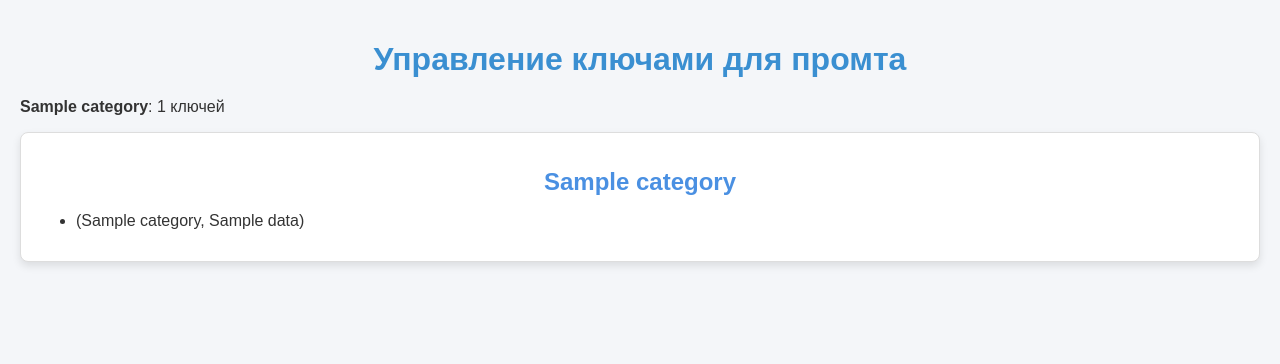
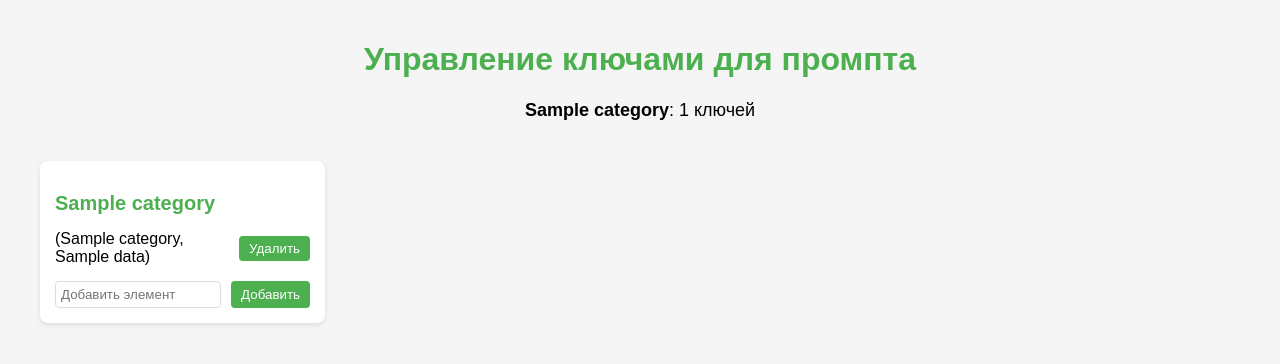
Before and after one commit to AndreyRedWhite/masha_bot, a Flask app: template flask_app/templates/index.html in a window 1280 px wide. Shown: the top 364 px of the page. Run offline with Flask 3, Linux system fonts and the light colour scheme; the template is opened without the code that fills it: most values are stand-ins (such as "Sample title", 1, 10 or a date in 2020).

Commit message:
changed flask app static files

```diff
--- a/flask_app/static/css/styles.css
+++ b/flask_app/static/css/styles.css
@@ -1,124 +1,76 @@
-/* Основные стили */
 body {
     font-family: Arial, sans-serif;
     margin: 0;
     padding: 20px;
-    background-color: #f4f6f9;
-    color: #333;
+    background-color: #f5f5f5;
 }
 
 h1 {
     text-align: center;
-    color: #3a8fd1;
-    font-size: 2rem;
-    margin-bottom: 20px;
+    color: #4CAF50;
 }
 
-h2 {
-    font-size: 1.5rem;
-    color: #4a90e2;
+.counters {
+    margin-bottom: 20px;
     text-align: center;
+    font-size: 18px;
+}
+
+.categories {
+    display: grid;
+    grid-template-columns: repeat(4, 1fr);
+    gap: 20px;
+    padding: 20px;
+}
+
+.category {
+    background: white;
+    border-radius: 8px;
+    box-shadow: 0 2px 5px rgba(0, 0, 0, 0.1);
+    padding: 15px;
+}
+
+.category h2 {
+    color: #4CAF50;
+    font-size: 20px;
     margin-bottom: 10px;
 }
 
-/* Сообщения */
-.flash-messages {
-    list-style-type: none;
-    padding: 0;
-    margin-bottom: 20px;
-}
-
-.flash-messages li {
-    background-color: #dff0d8;
-    color: #3c763d;
-    padding: 10px;
-    border-radius: 5px;
-    margin-bottom: 10px;
-    text-align: center;
-    font-weight: bold;
-}
-
-/* Контейнер категорий */
-.categories-container {
-    display: grid;
-    grid-template-columns: repeat(4, 1fr); /* 4 столбца */
-    gap: 20px;
-}
-
-.category {
-    background-color: #ffffff;
-    border: 1px solid #ddd;
-    border-radius: 8px;
-    padding: 15px;
-    box-shadow: 0 4px 8px rgba(0, 0, 0, 0.1);
-}
-
-.items {
-    max-height: 300px; /* Прокрутка для списков */
-    overflow-y: auto;
-    margin-bottom: 10px;
-    padding-right: 5px;
-}
-
-.items ul {
+.category ul {
     list-style-type: none;
     padding: 0;
     margin: 0;
 }
 
-.items li {
+.category li {
     display: flex;
     justify-content: space-between;
     align-items: center;
-    margin-bottom: 8px;
-    padding: 8px;
-    background-color: #f9f9f9;
-    border-radius: 5px;
-    border: 1px solid #ddd;
+    padding: 5px 0;
 }
 
-.items li:hover {
-    background-color: #eef5ff;
-}
-
-/* Кнопки */
 button {
-    background-color: #4a90e2;
+    background: #4CAF50;
     color: white;
     border: none;
+    border-radius: 4px;
     padding: 5px 10px;
-    border-radius: 3px;
     cursor: pointer;
-    font-size: 0.9rem;
-    transition: background-color 0.3s;
 }
 
 button:hover {
-    background-color: #3a8fd1;
+    background: #45a049;
 }
 
-button:active {
-    background-color: #317bb4;
+input {
+    padding: 5px;
+    width: 70%;
+    border: 1px solid #ddd;
+    border-radius: 4px;
 }
 
-button#btn_add {
-background-color: red;
-}
-/* Форма добавления */
-.add-item-form {
+form {
     display: flex;
     gap: 10px;
     margin-top: 10px;
 }
-
-.add-item-form input[type="text"] {
-    flex-grow: 1;
-    padding: 8px;
-    border: 1px solid #ddd;
-    border-radius: 5px;
-    font-size: 0.9rem;
-}
-
-.add-item-form button {
-    padding: 8px 12px;
-}
--- a/flask_app/templates/index.html
+++ b/flask_app/templates/index.html
@@ -3,27 +3,71 @@
 <head>
     <meta charset="UTF-8">
     <meta name="viewport" content="width=device-width, initial-scale=1.0">
-    <title>Управление data.json</title>
+    <title>Управление ключами для промпта</title>
     <link rel="stylesheet" href="/static/css/styles.css">
 </head>
 <body>
-    <h1>Управление ключами для промта</h1>
+    <h1>Управление ключами для промпта</h1>
+
+    <!-- Блок для отображения количества элементов в каждой категории -->
     <div class="counters">
         {% for category, count in counters.items() %}
             <p><strong>{{ category }}</strong>: {{ count }} ключей</p>
         {% endfor %}
     </div>
+
+    <!-- Отображение категорий и элементов -->
     <div class="categories">
         {% for category, items in data.items() %}
             <div class="category">
                 <h2>{{ category }}</h2>
                 <ul>
                     {% for item in items %}
-                        <li>{{ item }}</li>
+                        <li>
+                            {{ item }}
+                            <button class="delete-btn" onclick="deleteItem('{{ category }}', '{{ item }}')">Удалить</button>
+                        </li>
                     {% endfor %}
                 </ul>
+                <form onsubmit="addItem(event, '{{ category }}')">
+                    <input type="text" placeholder="Добавить элемент" id="add-{{ category }}">
+                    <button type="submit">Добавить</button>
+                </form>
             </div>
         {% endfor %}
     </div>
+
+    <!-- Скрипт для управления элементами -->
+    <script>
+        async function deleteItem(category, item) {
+            const response = await fetch(`/delete`, {
+                method: 'POST',
+                headers: {
+                    'Content-Type': 'application/json'
+                },
+                body: JSON.stringify({ category, item })
+            });
+            if (response.ok) {
+                location.reload();
+            }
+        }
+
+        async function addItem(event, category) {
+            event.preventDefault();
+            const input = document.getElementById(`add-${category}`);
+            const newItem = input.value;
+            if (newItem.trim() === "") return;
+            const response = await fetch(`/add`, {
+                method: 'POST',
+                headers: {
+                    'Content-Type': 'application/json'
+                },
+                body: JSON.stringify({ category, item: newItem })
+            });
+            if (response.ok) {
+                location.reload();
+            }
+        }
+    </script>
 </body>
 </html>
```
